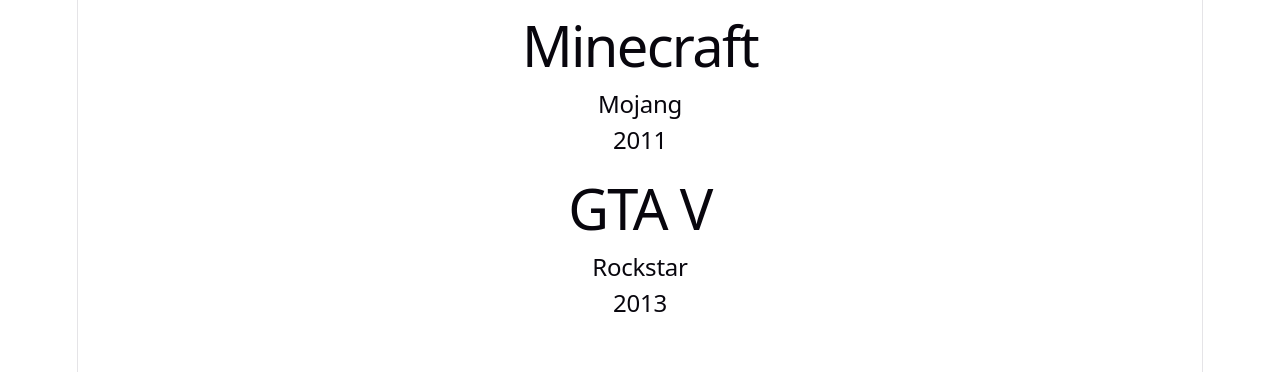
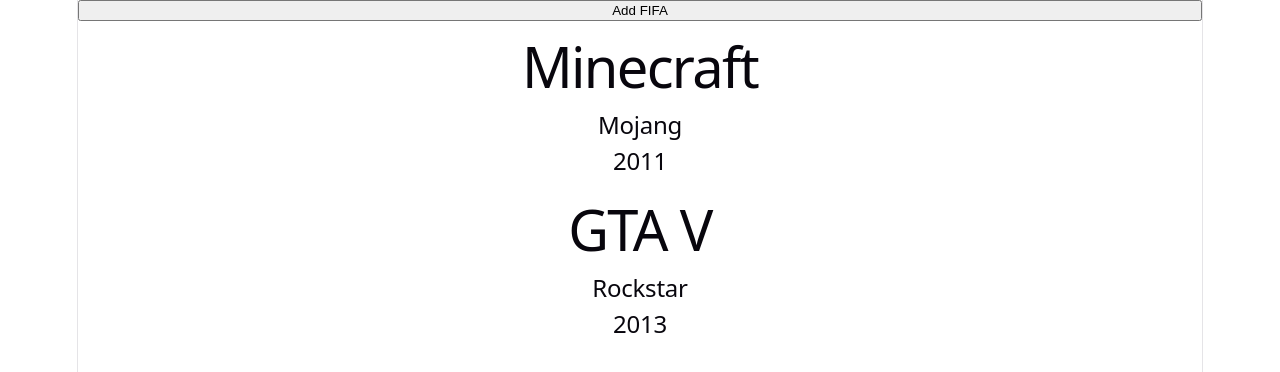
Before and after one commit to abbafadil/abbafadil.github.io, a React (Vite) app: page / in a window 1280 px wide. Shown: the top 372 px of the page. Built offline with nearby package versions, Linux system fonts and the light colour scheme.

Commit message:
button that print fifa, lol

```diff
--- a/src/App.jsx
+++ b/src/App.jsx
@@ -14,6 +14,18 @@
 
     return(
       <>
+      <button onClick={() => {
+  setFavg([
+    ...favg,
+    {
+      name: "FIFA",
+      company: "EA",
+      year: 2023
+    }
+  ]);
+}}>
+  Add FIFA
+</button>
 {favg.map((game) =>{
   return (
 <div key={game.name}>
```
